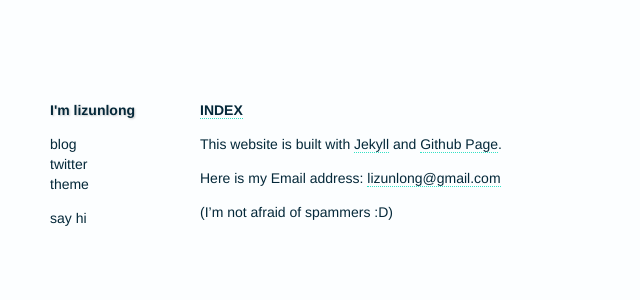
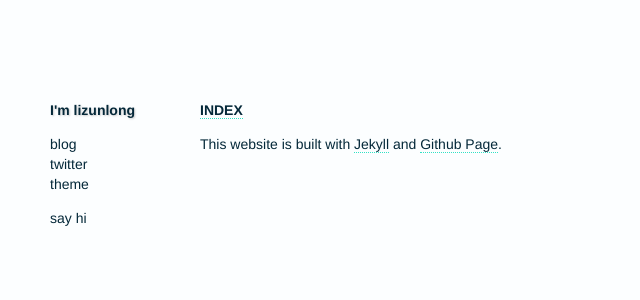
Before and after one commit to lzl/lzl.github.com, a Jekyll site: the page built from index.md, in a window 1280 px wide. Shown: the top 300 px of the page, without its empty margins (0-640 px from the left). Built offline with Jekyll 4.4.1, drawn with Linux system fonts in a browser that asks for light colours.

Commit message:
hidden the email address

```diff
--- a/index.md
+++ b/index.md
@@ -4,7 +4,3 @@ title: INDEX
 ---
 
 This website is built with [Jekyll](http://jekyllrb.com/) and [Github Page](http://pages.github.com/).
-
-Here is my Email address: <lizunlong@gmail.com>
-
-(I'm not afraid of spammers :D)
```
